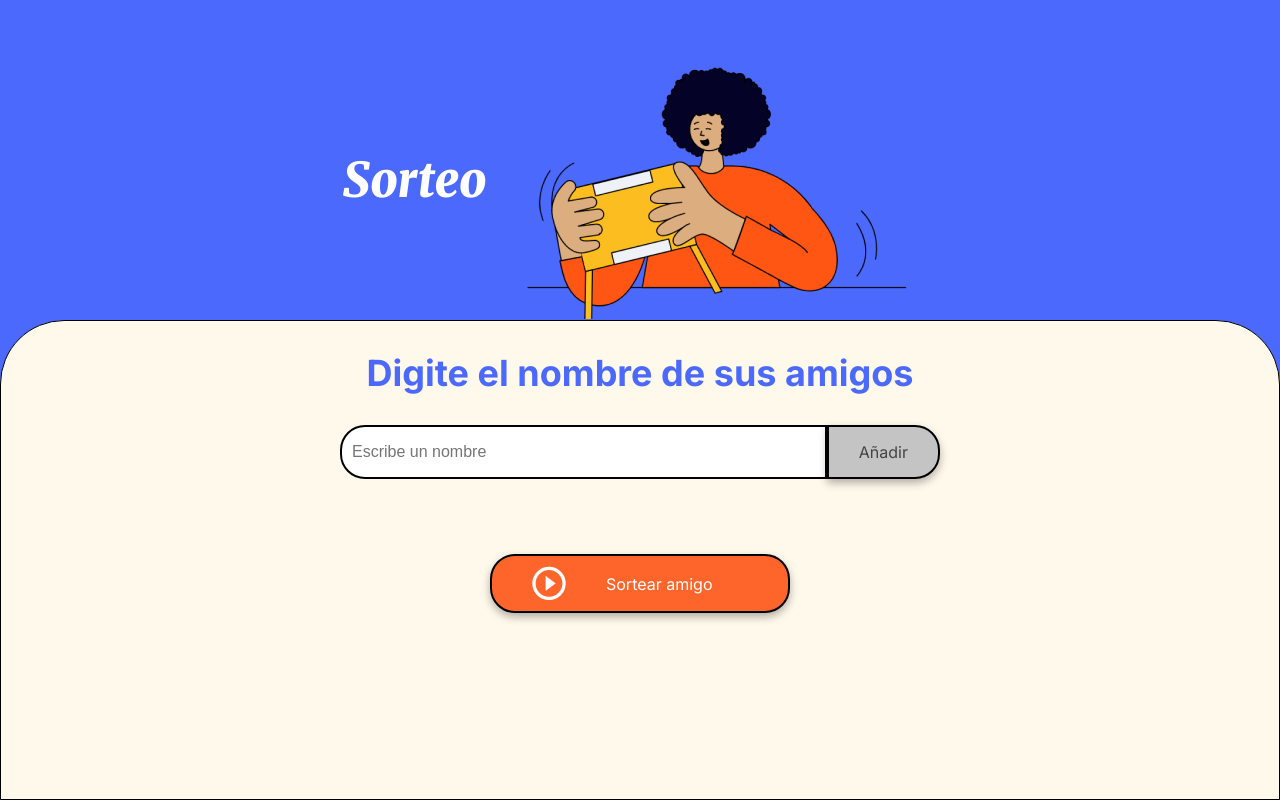
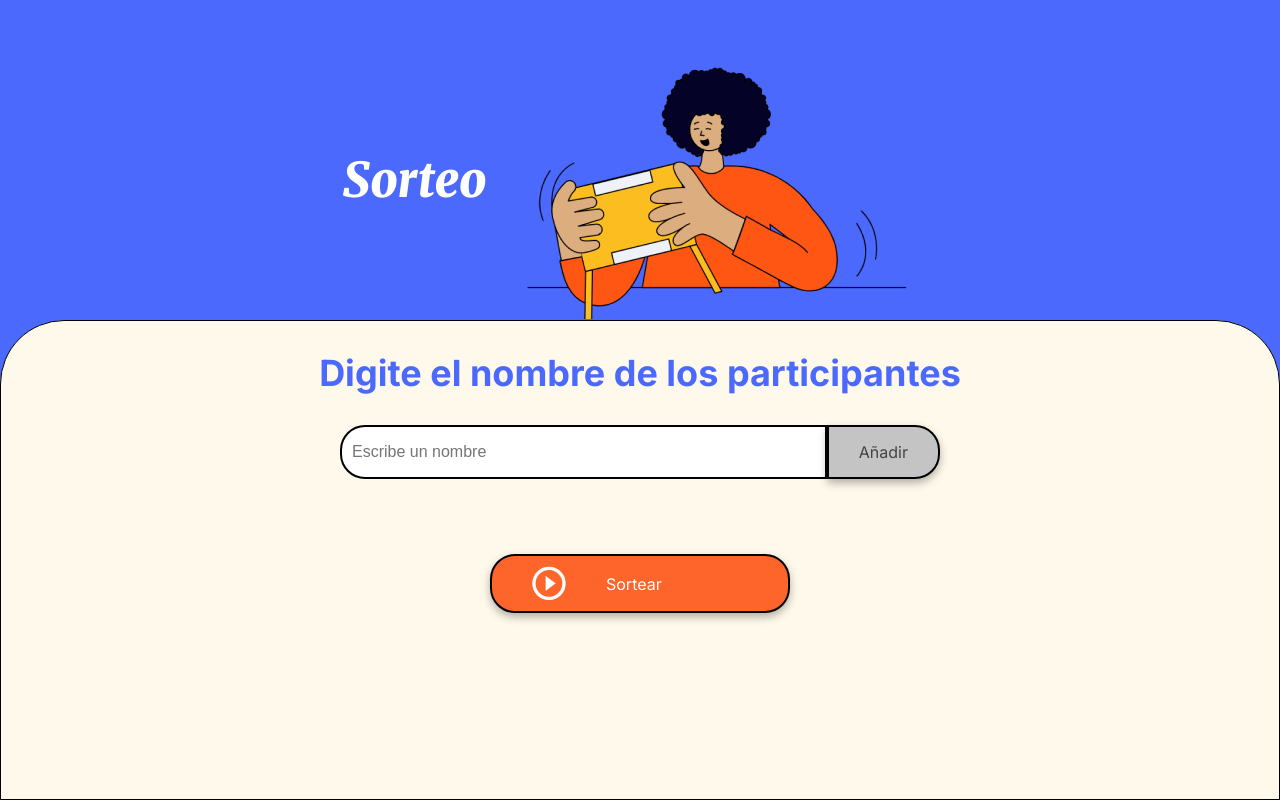
Before and after one commit to Sebastianvivallo/challenge-amigo-secreto, a plain HTML site: page index.html in a window 1280 px wide. Drawn offline with Linux system fonts and the light colour scheme.

Commit message:
Update index.html

```diff
--- a/index.html
+++ b/index.html
@@ -18,7 +18,7 @@
         </header>
 
         <section class="input-section">
-            <h2 class="section-title">Digite el nombre de sus amigos</h2>
+            <h2 class="section-title">Digite el nombre de los participantes</h2>
             <div class="input-wrapper">
                 <input type="text" id="amigo" class="input-name" placeholder="Escribe un nombre">
                 <button class="button-add" onclick="agregarAmigo()">Añadir</button>
@@ -30,7 +30,7 @@
             <div class="button-container">
                 <button class="button-draw" onclick="sortearAmigo()" aria-label="Sortear amigo secreto">
                     <img src="assets/play_circle_outline.png" alt="Ícono para sortear">
-                    Sortear amigo
+                    Sortear
                 </button>
             </div>
         </section>
```
